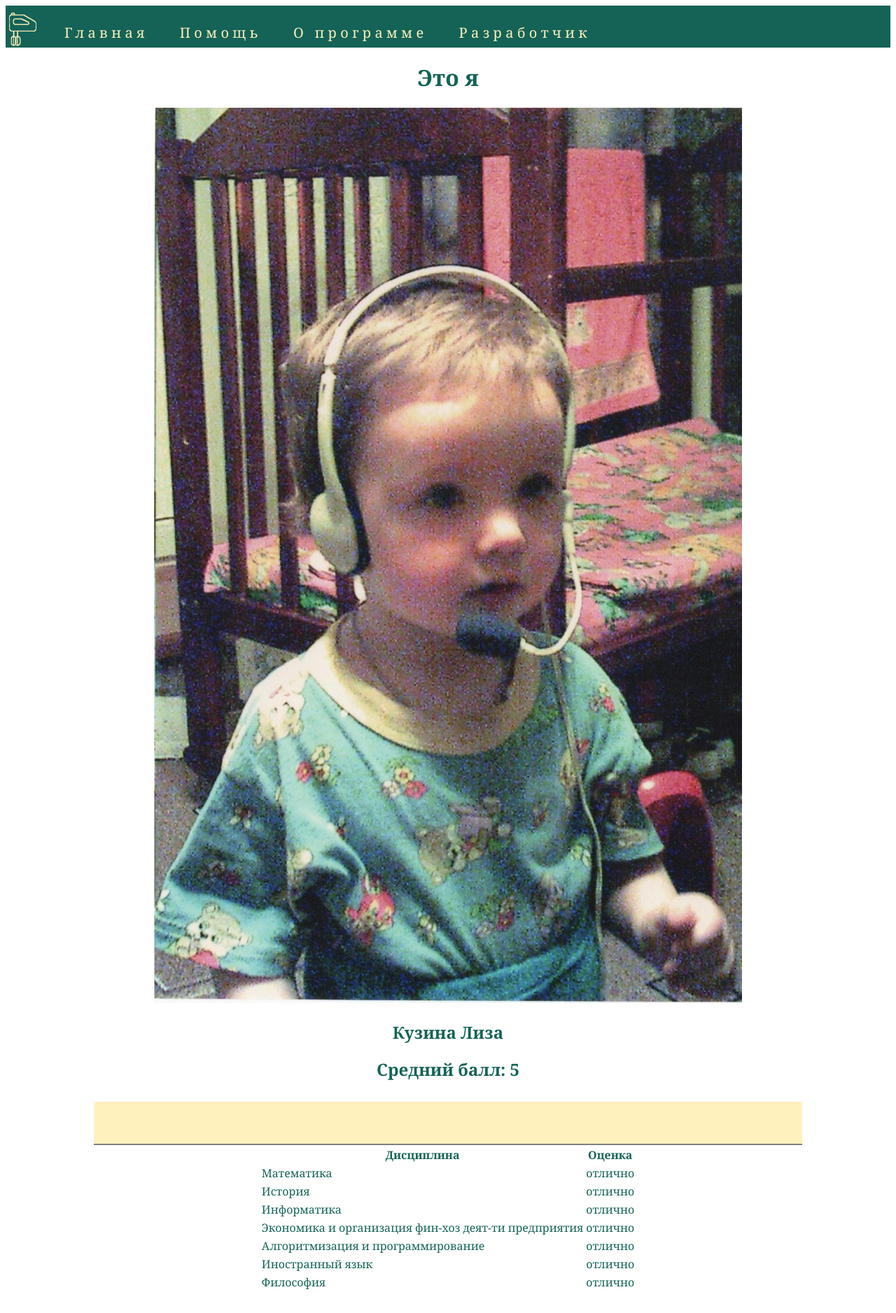
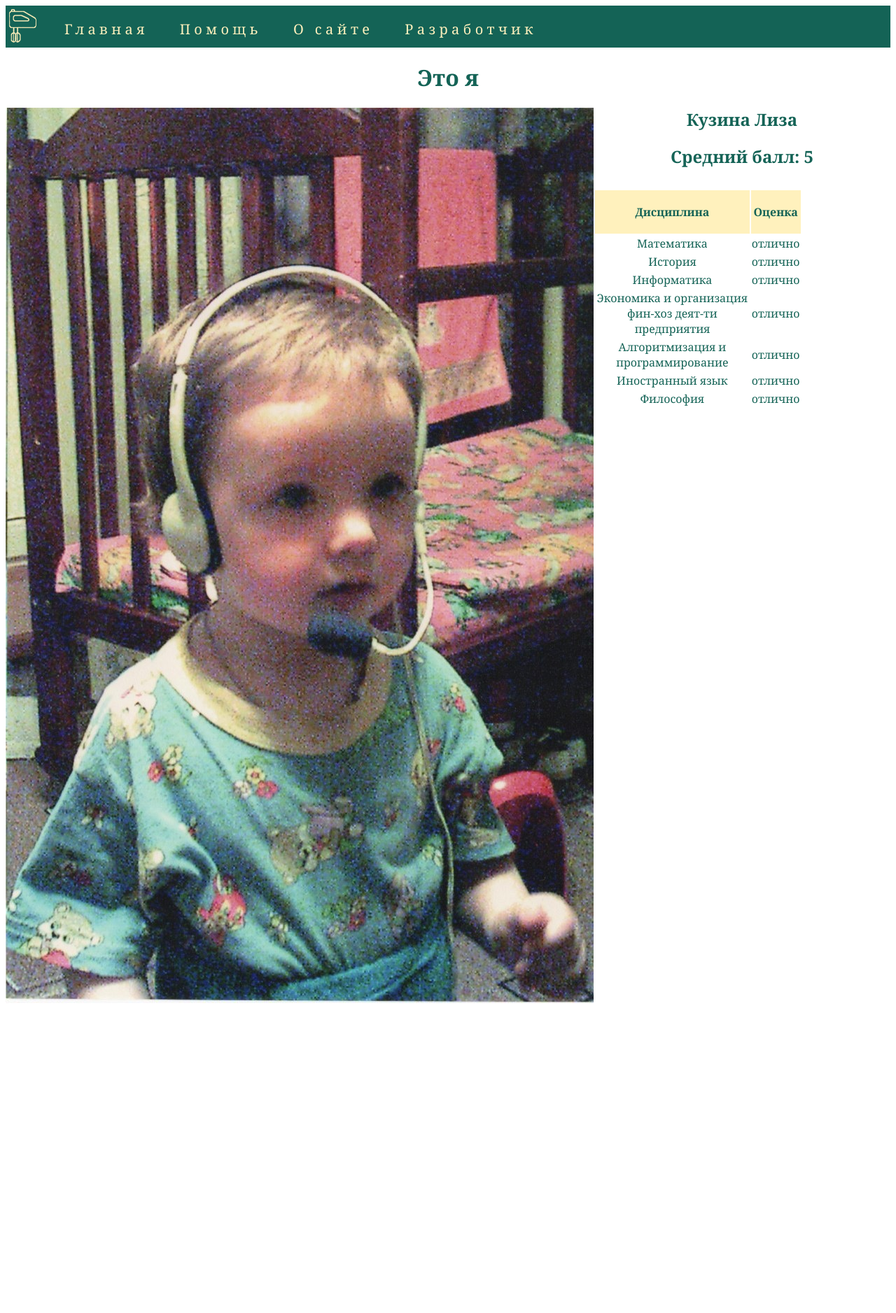
Before and after one commit to koro4ekoroleva/my_site, a Flask app: page /me/ in a window 1280 px wide. Shown: the whole page at 70% size. After the commit the page ends 1434 px from the top, so only its background shows below. Run offline with Flask 2, Linux system fonts and the light colour scheme.

Commit message:
добавляю рецепты

```diff
--- a/app.py
+++ b/app.py
@@ -8,7 +8,7 @@ from config import Config
 
 menu = [{"title": 'Главная', "url": "hello"},
         {"title": 'Помощь', "url": "help"},
-        {"title": "О программе", "url": "about"},
+        {"title": "О сайте", "url": "about"},
         {"title": "Разработчик", "url": "me"}]
 
 app = Flask(__name__)
@@ -34,7 +34,7 @@ def hello():
 
 @app.route('/help/')
 def help():
-    sp = ['PI', '2014', '']
+    sp = ['PI', '2007', '']
     return render_template('help.html', title=choice(sp), menu=menu)
 
 
--- a/static/css/styles.css
+++ b/static/css/styles.css
@@ -25,7 +25,7 @@ ul.mainmenu {
 }
 ul.mainmenu li {
 	float: left;
-	margin: 25px 25px 0px 0px;
+	margin: 20px 25px 0px 0px;
 }
 ul.mainmenu li.last {float: right;}
 
@@ -39,32 +39,36 @@ ul.mainmenu li a:hover {
 	color: #FDA83D;
 }
 
-
-
-
-
     .logo {
         float: left;
-        margin: 10px 25px 0px 0px;
+        margin: 5px 25px 0px 0px;
         object-fit:fill;
     }
 
-
-    .recipe {
-        flex-grow: 1;
-        padding-right: calc(10px - 0.27em);
+    .recipe{
         color: #146356;
         background-color: #FFF1BD;
+        position: relative
+    }
+
+    .recipe img {
+        flex-grow: 1;
 
     }
 
-    .me {
-        display: flex;
+    .recipe a{
+        text-decoration: none;
+        color: #146356;
+        text-align: center;
+        position: absolute;
+        top: 50%;
+        transform: translate(0, -50%);
+        padding: 0% 0% 0% 1%
     }
 
     .me_img {
-    padding: 0% 20% 0% 10%;
     display: flex;
+    float: left;
     }
 
     .table {
@@ -75,13 +79,11 @@ ul.mainmenu li a:hover {
     margin: 30px auto;
 
     }
-    .th  {
-    border: 1px #146356;
+    .table th  {
     height :  60px ;
     background-color : #FFF1BD;
     }
-    .td  {
-    border: 1px solid grey;
+    .table td  {
     text-align :  center ;
     vertical-align : middle;
     }
--- a/templates/about.html
+++ b/templates/about.html
@@ -1,5 +1,6 @@
 {% extends "base.html" %}
 {% block content %}
 {{ super() }}
-    <center><h1> Тут будет о сайте</h1></center>
+    <center><h1> О сайте</h1>
+<p>Это сайт с рецептами, которые я ни разу в жизни не проверяла :)</p></center>
 {% endblock %}
--- a/templates/help.html
+++ b/templates/help.html
@@ -4,8 +4,9 @@
 {% if title == 'PI' %}
 <center><h1> Помощь вам не поможет</h1>
 <img src="{{url_for('static', filename='img/crying cat.gif')}}" /> </center>
-{% elif title == '2014' %}
-    <center><h1> Хочу в Турцию</h1> </center>
+{% elif title == '2007' %}
+    <center><h1> Хочу в Ялту</h1>
+    <img src="{{url_for('static', filename='img/me2.jpg')}}" height="893" /> </center>
 {% else %}
     <center><h1>Помощь уже едет </h1>
     <img src="{{url_for('static', filename='img/covid nyan cat.gif')}}"/></center>
--- a/templates/home.html
+++ b/templates/home.html
@@ -4,7 +4,9 @@
 <center> <h1>Рецепты</h1>
     <div class="recipe">
         <img src="https://eda.ru/img/eda/c180x180/s1.eda.ru/StaticContent/Photos/150615095301/150617154856/p_O.jpg">
-        <font color="146356" size="5" ><a href="http://127.0.0.1:5000/spagetti/">Спагетти карбонара с красным луком</a></font>
+
+        <a href="/spagetti/">Спагетти карбонара с красным луком</a>
+
     </div>
 </center>
 {% endblock %}
--- a/templates/me.html
+++ b/templates/me.html
@@ -1,21 +1,17 @@
 {% extends "base.html" %}
 {% block content %}
 {{ super() }}
-<center><h1>Это я</h1>
-<div class="me_photo">
+<center><h1>Это я</h1></center>
+    <div class="me_img">
 <img src="{{url_for('static', filename='img/me.jpg')}}"  /></div>
-<div class="me_photo">
     <center><h2>Кузина Лиза</h2>
-<h2>Средний балл: 5</h2></center>
+<h2>Средний балл: 5</h2>
 <div class="table">
     <table>
-        <div class="th">
         <tr>
                 <th>Дисциплина</th>
                 <th>Оценка</th>
         </tr>
-        </div>
-        <div class="td">
         <tr>
                 <td>Математика</td>
                 <td>отлично</td>
@@ -42,9 +38,8 @@
                 <td>Философия</td>
                 <td>отлично</td>
             </tr>
-        </div>
     </table>
 </div>
 </center>
-</div>
+
 {% endblock %}
```
